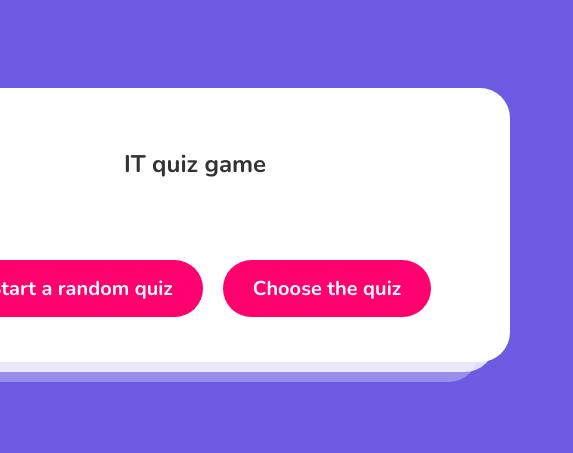
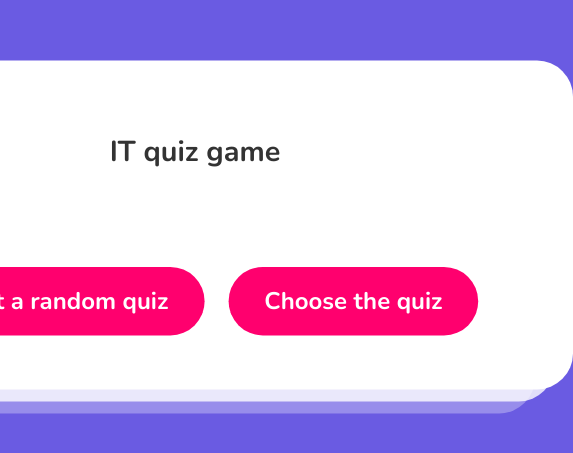
Before and after one commit to vlad239u4910/Quiz-IT, a React (Create React App) app: page / in a window 390 px wide. Shown: the part 197-650 px from the top of the page, 573 px wide, since content can reach past the window. Built offline with nearby package versions, Linux system fonts and the light colour scheme.

Commit message:
adaptive for mobile

```diff
--- a/src/index.scss
+++ b/src/index.scss
@@ -10,6 +10,8 @@ body {
   align-items: center;
   justify-content: center;
   height: 100vh;
+
+
 }
 
 .App {
@@ -170,3 +172,11 @@ body {
   background-color: rgba(255, 255, 255, 0.3);
   z-index: 1;
 }
+
+
+@media (max-width: 600px) {
+  body {
+    transform: scale(1.2);
+    transform-origin: center;
+  }
+}
```
